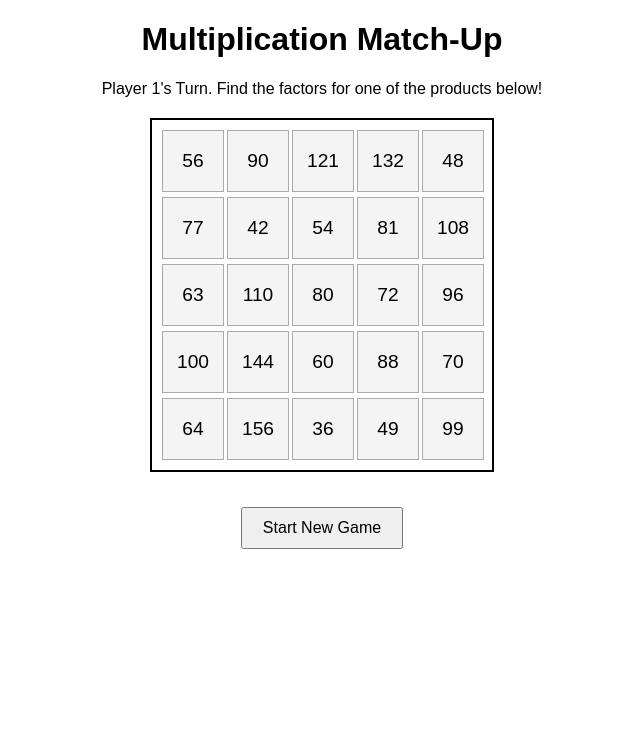
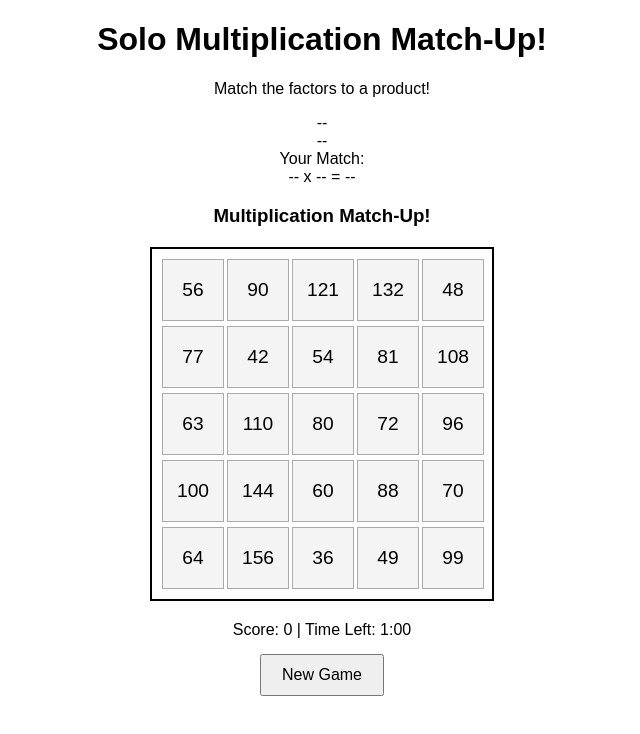
Before and after one commit to ealimon/Multiplication-Match-Up, a plain HTML site: page index.html in a window 1280 px wide. Shown: the whole page, without its empty margins (318-958 px from the left). Drawn offline with Linux system fonts and the light colour scheme.

Commit message:
Update title and game instructions in index.html

```diff
--- a/index.html
+++ b/index.html
@@ -3,19 +3,38 @@
 <head>
     <meta charset="UTF-8">
     <meta name="viewport" content="width=device-width, initial-scale=1.0">
-    <title>Multiplication Match-Up</title>
+    <title>Solo Multiplication Match-Up!</title>
     <link rel="stylesheet" href="style.css">
 </head>
 <body>
     <header>
-        <h1>Multiplication Match-Up</h1>
-        <p id="instructions">Player 1's Turn. Click on a product to cover it!</p>
+        <h1>Solo Multiplication Match-Up!</h1>
+        <p>Match the factors to a product!</p>
     </header>
 
-    <div id="game-container">
+    <div id="control-panel">
+        <div class="factor-display">
+            <div id="factor1" class="factor-bubble orange-bg">--</div>
+            <div id="factor2" class="factor-bubble purple-bg">--</div>
         </div>
+        <div id="match-box">
+            Your Match:<br>
+            <span id="match-text">-- x -- = --</span>
+        </div>
+    </div>
 
-    <button onclick="resetGame()">Start New Game</button>
+    <div id="game-window">
+        <h3>Multiplication Match-Up!</h3>
+        <div id="game-container">
+            </div>
+    </div>
+
+    <div id="stats">
+        Score: <span id="score">0</span> |
+        Time Left: <span id="time-left">1:00</span>
+    </div>
+
+    <button id="new-game-button" onclick="resetGame()">New Game</button>
 
     <script src="script.js"></script>
 </body>
```
